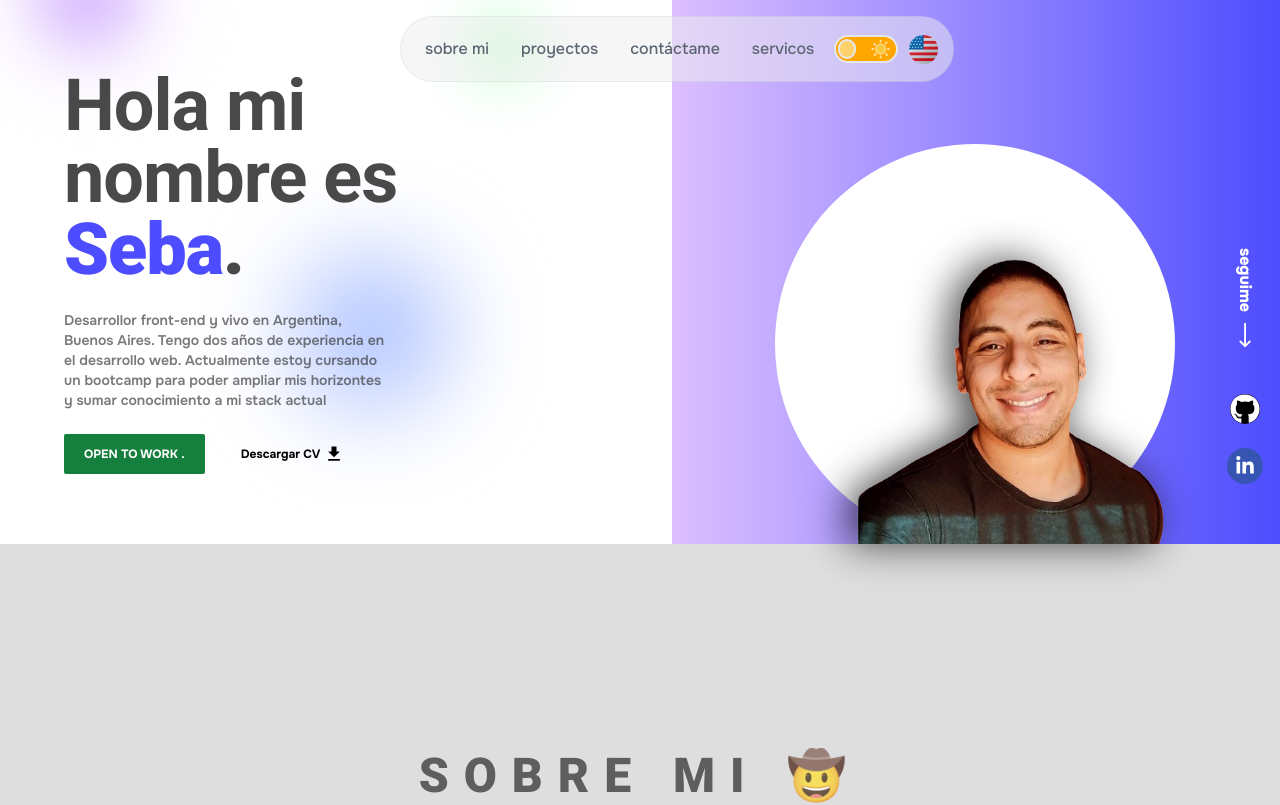
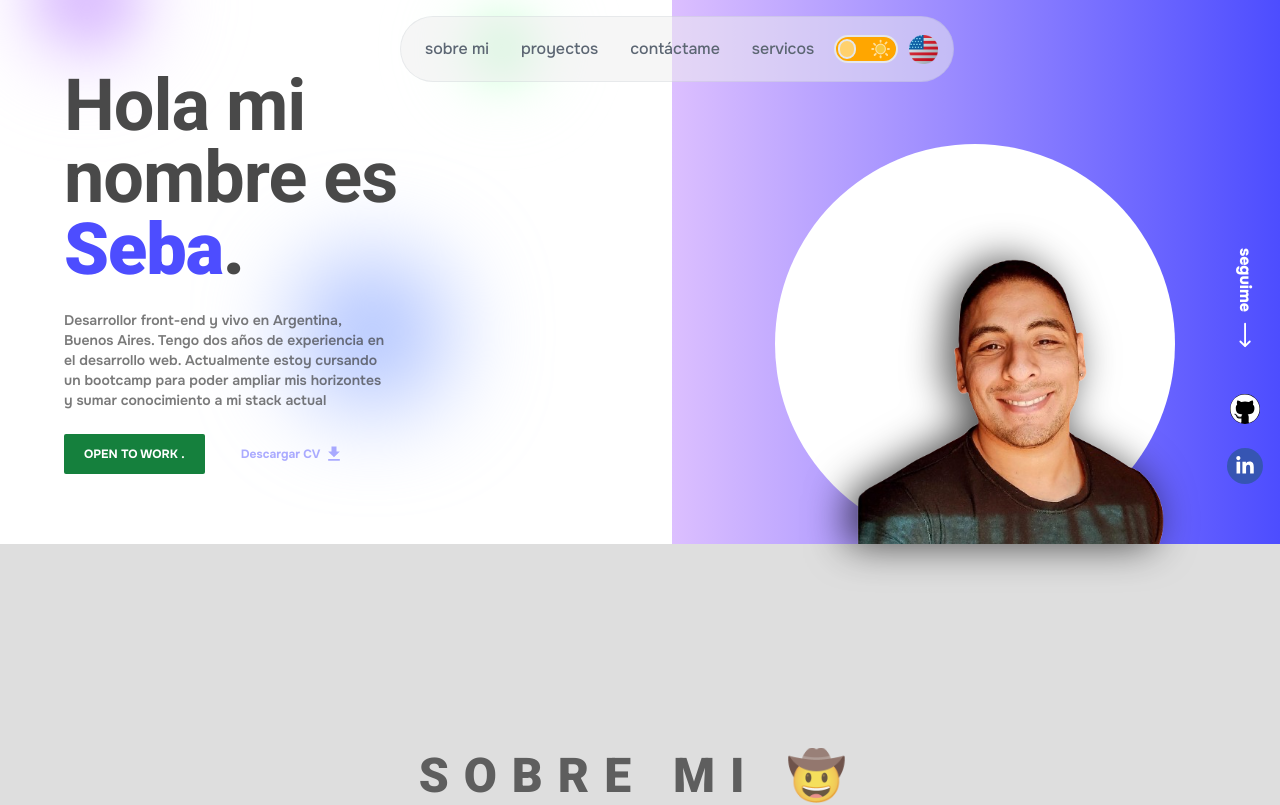
Before and after one commit to SebaPerez90/PORTFOLIO, a Next.js app: page / in a window 1280 px wide. Shown: the top 805 px of the page. Built offline with nearby package versions, Linux system fonts and the light colour scheme; no server answers.

Commit message:
stilyng dark mode app

```diff
--- a/src/app/globals.css
+++ b/src/app/globals.css
@@ -10,11 +10,11 @@
       width: 11px;
     }
     &::-webkit-scrollbar-thumb {
-      background-color: #7f27ff;
+      background-color: #631fc89e;
       border-radius: 1em;
 
       &:hover {
-        background-color: #621fc8;
+        background-color: #dcbfff;
         cursor: pointer;
       }
     }
@@ -51,15 +51,16 @@
 
 @layer components {
   .btn-light {
-    @apply max-[400px]:p-[0.6em_1em] flex items-center p-[0.8em_2em] text-sm gap-2 text-white rounded-full bg-gradient-to-b from-light-900 via-light-900 font-bold to-[#7d27ffae] border-[1px] border-[#4f2194] hover:translate-y-[-0.3em] hover:shadow-[0px_8px_7px_#00000049] duration-200 active:border-[#dedede] hover:bg-[#4f2194] hover:border-light-900 hover:text-[#ffffff93];
+    @apply max-[400px]:p-[0.6em_1em] flex items-center p-[0.8em_2em] text-sm gap-2 text-white rounded-full  font-bold hover:translate-y-[-0.3em] hover:shadow-[0px_8px_7px_#00000049] duration-200 bg-light-500/75 hover:bg-light-500/45 hover:[outline:1px_solid_#4d4dff77];
   }
   .btn-dark {
-    @apply dark:text-theme_dark-sup-pink dark:border-theme_dark-sup-pink dark:after:bg-theme_dark-sup-pink mt-10 font-bold p-[0.8em_2em] flex w-max  relative hover:text-white hover:z-10  after:absolute after:left-[50%] after:rounded-[2em] after:bottom-0 after:w-0 after:h-full after:-z-10 rounded-[2em] hover:after:left-[0%] hover:after:w-[100%] active:outline active:outline-2 active:outline-light-600 hover:after:duration-[400ms] hover:translate-y-[-0.3em] hover:shadow-[0px_8px_7px_#00000049] duration-300 outline-none;
+    @apply dark:text-theme_dark-sup-pink dark:border-theme_dark-sup-pink dark:after:bg-theme_dark-sup-pink font-bold p-[0.8em_2em] flex w-max  relative hover:text-white hover:z-10  after:absolute after:left-[50%] after:rounded-[2em] after:bottom-0 after:w-0 after:h-full after:-z-10 rounded-[2em] hover:after:left-[0%] hover:after:w-[100%] active:outline active:outline-2 active:outline-light-600 hover:after:duration-[400ms] hover:translate-y-[-0.3em] hover:shadow-[0px_8px_7px_#00000049] duration-300 outline-none;
   }
 }
 
 html,
 body {
+  color: #4d4dff77;
   .content-available {
     display: block;
     display: flex;
--- a/src/app/page.tsx
+++ b/src/app/page.tsx
@@ -9,7 +9,8 @@ import Experience from '@/components/main/Experience';
 
 export default function Home() {
   return (
-    <main className='m-[0_auto] min-[1400px]:border-l min-[1400px]:border-r border-slate-700/40 max-w-[1400px] gap-32 flex flex-col justify-around items-center bg-[#dedede] dark:bg-[#313643]'>
+    // m-[0_auto] min-[1400px]:border-l min-[1400px]:border-r border-slate-700/40 max-w-[1400px]
+    <main className='gap-32 flex flex-col justify-around items-center bg-[#dedede] dark:bg-[#313643]'>
       <Hero />
 
       <About />
--- a/src/components/main/ContactForm.tsx
+++ b/src/components/main/ContactForm.tsx
@@ -114,7 +114,7 @@ const Contact = () => {
 
           <button
             aria-label='send-btn'
-            className='text-sm self-center w-full translate-y-[-1em] py-3 rounded-lg text-white font-bold hover:duration-200 duration-200 hover:bg-blue-400 bg-light-500  hover:border-light-200 border-2 border-light-500 hover:translate-y-[-1.3em] hover:shadow-[0px_8px_7px_#00000049]'>
+            className='text-sm self-center w-full translate-y-[-1em] py-3 rounded-lg text-white font-bold hover:duration-200 duration-200 hover:bg-blue-400 bg-light-500  hover:border-light-200 border border-light-500/85 hover:translate-y-[-1.3em] hover:shadow-[0px_8px_7px_#00000049]'>
             {engLanguageActive ? 'Send' : 'Enviar'}
           </button>
         </form>
--- a/src/components/main/Proyects.tsx
+++ b/src/components/main/Proyects.tsx
@@ -53,11 +53,11 @@ const Proyects = () => {
 
               <div className='w-[70%] m-[0_auto]'>
                 {engLanguageActive ? (
-                  <p className='border dark:bg-theme_dark-box-second text-sm rounded dark:border-slate-500/30 p-4 dark:text-zinc-300 font-medium text-[#696969] ml-4'>
+                  <p className='bg-[#ececec] border dark:bg-theme_dark-box-second text-sm rounded dark:border-slate-500/30 p-4 dark:text-zinc-300 font-medium text-[#696969] ml-4'>
                     {item.descriptionES}
                   </p>
                 ) : (
-                  <p className='border dark:bg-theme_dark-box-second text-sm rounded dark:border-slate-500/30 p-4 dark:text-zinc-300 font-medium text-[#696969] ml-4'>
+                  <p className='bg-[#ececec] border dark:bg-theme_dark-box-second text-sm rounded dark:border-slate-500/30 p-4 dark:text-zinc-300 font-medium text-[#696969] ml-4'>
                     {item.descriptionES}
                   </p>
                 )}
@@ -82,7 +82,7 @@ const Proyects = () => {
               </li>
             </ul>
           </article>
-          <article className='dark:bg-theme_dark-main-bg pb-8 pt-24 sm:pt-0 sm:pb-0 w-full flex justify-center bg-light-700 items-center rounded-none md:rounded-[0_0.5em_0.5em_0]'>
+          <article className='dark:bg-theme_dark-main-bg pb-8 pt-24 sm:pt-0 sm:pb-0 w-full flex justify-center bg-[#ececec] items-center rounded-none md:rounded-[0_0.5em_0.5em_0]'>
             <div className='custom-scrollbar-light dark:custom-scrollbar-dark flex w-[90%] [scroll-snap-type:x_mandatory] overflow-x-auto my-4'>
               {item.screen_shoots.map((item, index) => (
                 <Image
--- a/tailwind.config.ts
+++ b/tailwind.config.ts
@@ -20,7 +20,7 @@ const config: Config = {
           '600': '#c8ffd4',
           '700': '#dcbfff',
           '800': '#4df672',
-          '900': '#7F27FF',
+          '900': '#AC87C5',
         },
         theme_dark: {
           'font-secon': '#94a3b8',
```
